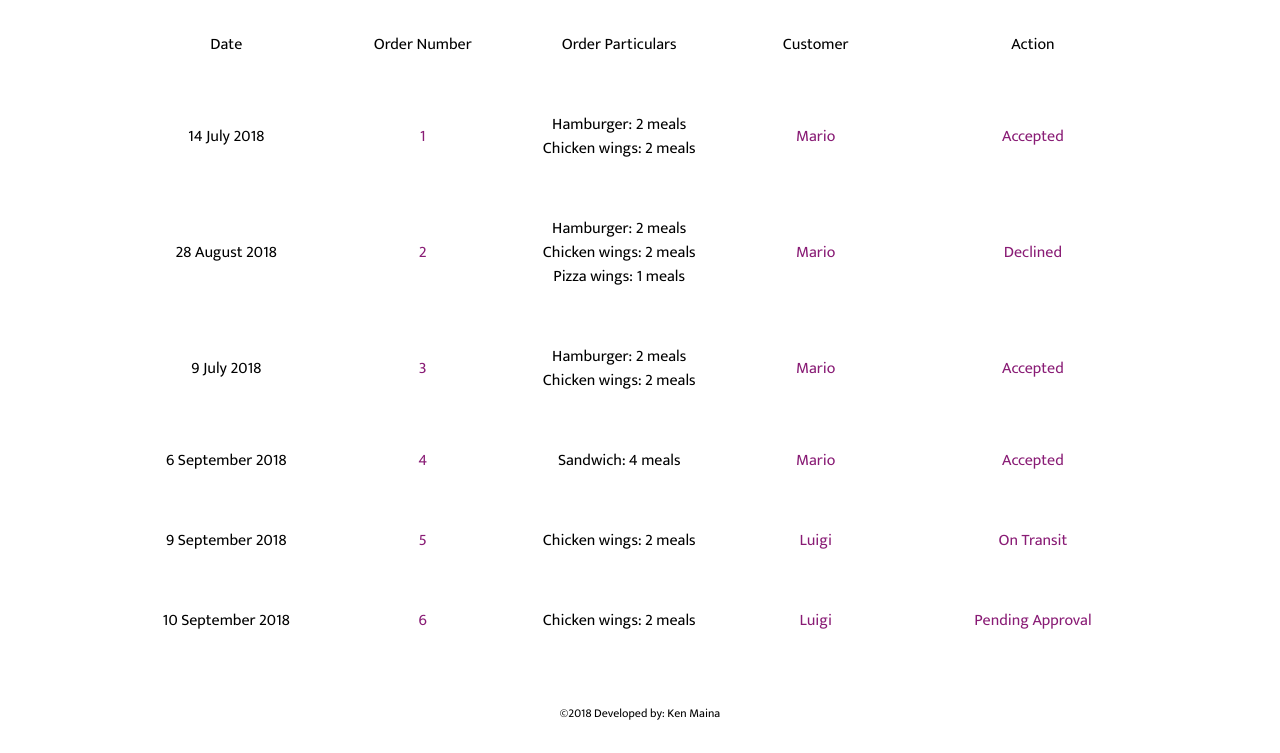
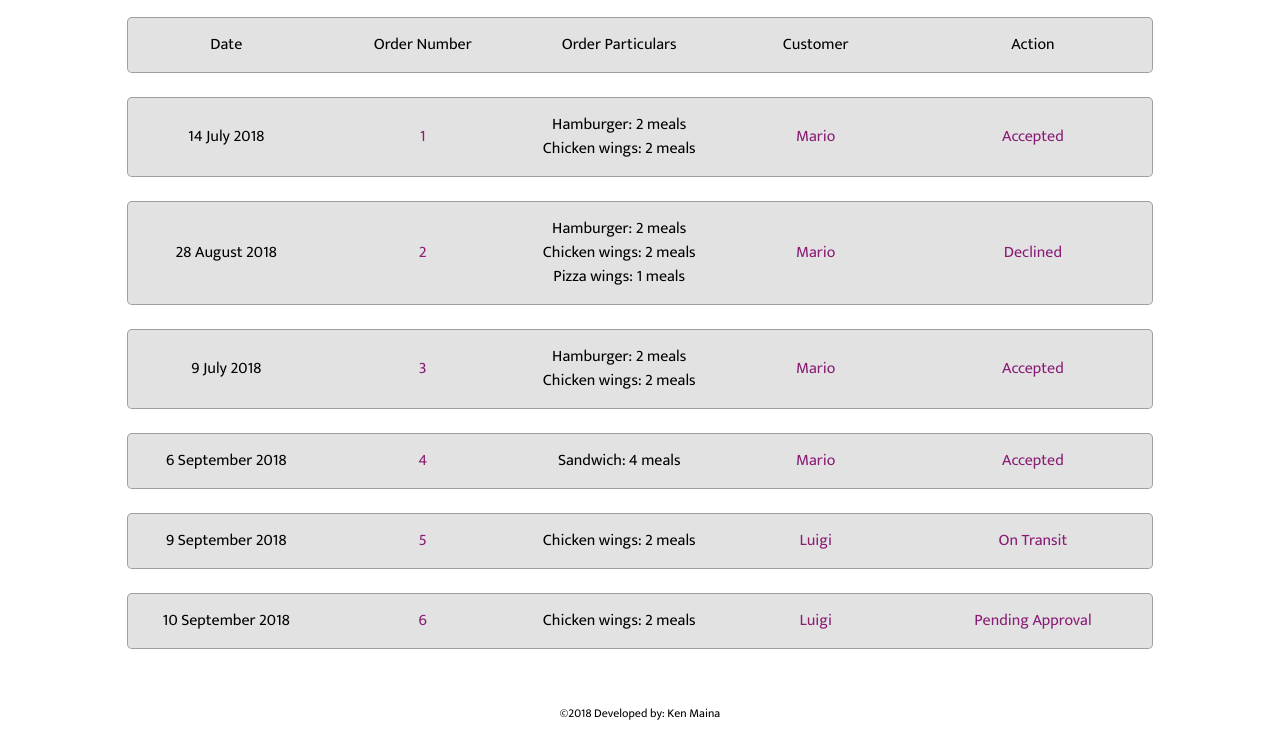
Before and after one commit to KMaina/Fast-Food-App, a plain HTML site: page UI/admin-orders.html in a window 1280 px wide. Shown: the part 91-844 px from the top of the page. Drawn offline with Linux system fonts and the light colour scheme.

Commit message:
[Chore #160748981] Add a a color to the form

```diff
--- a/UI/css/style.css
+++ b/UI/css/style.css
@@ -212,8 +212,8 @@ input[type=password]{
 	margin: 0 auto;
 	width: 80%;
 	align-items: center;
-	/*background-color: pink;*/
-	border: 1px solid white;
+	background-color: #e2e2e2;
+	border: 1px solid rgba(0,0,0,0.3);
 	border-radius: 5px;
 }
 
```
